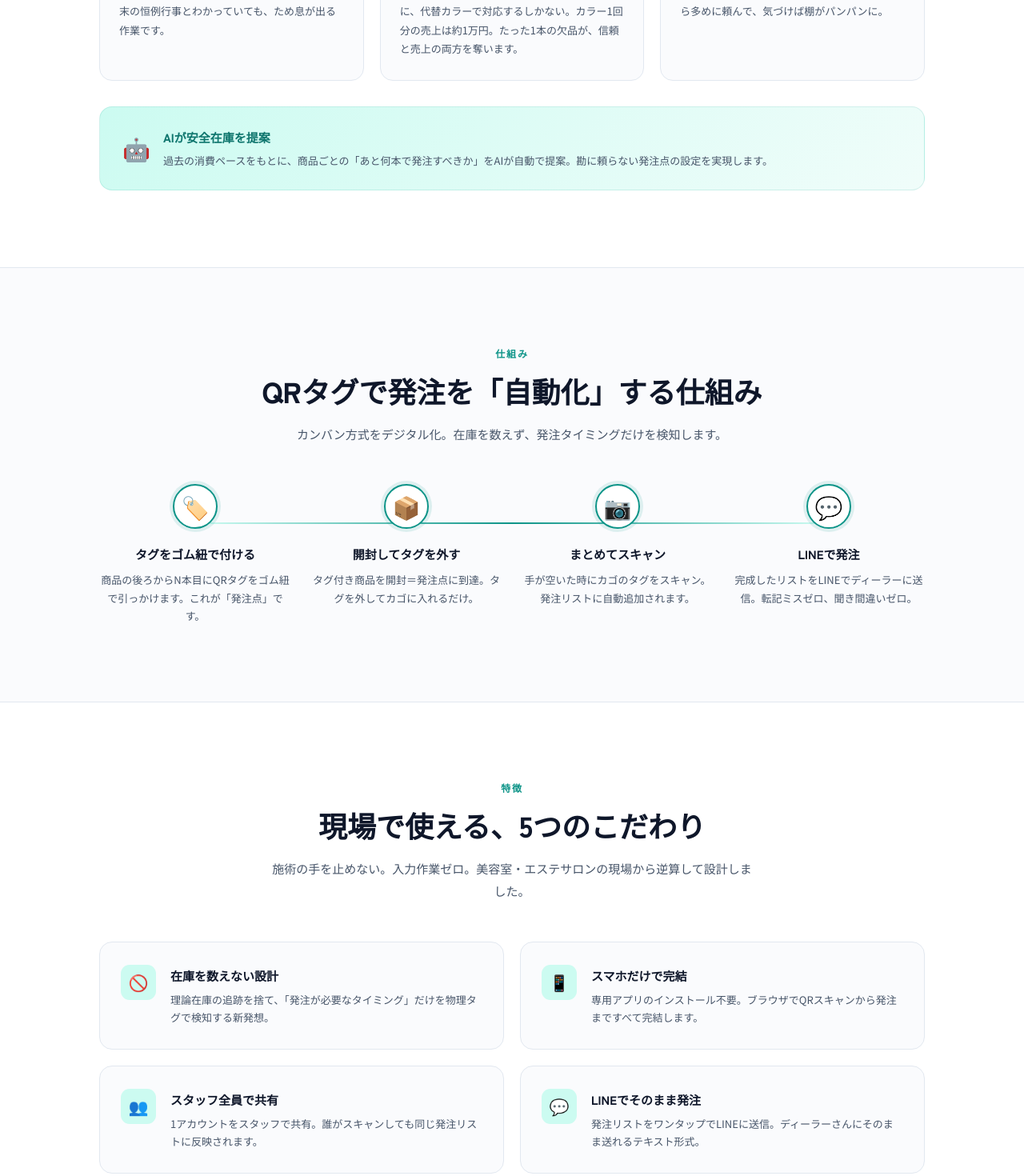
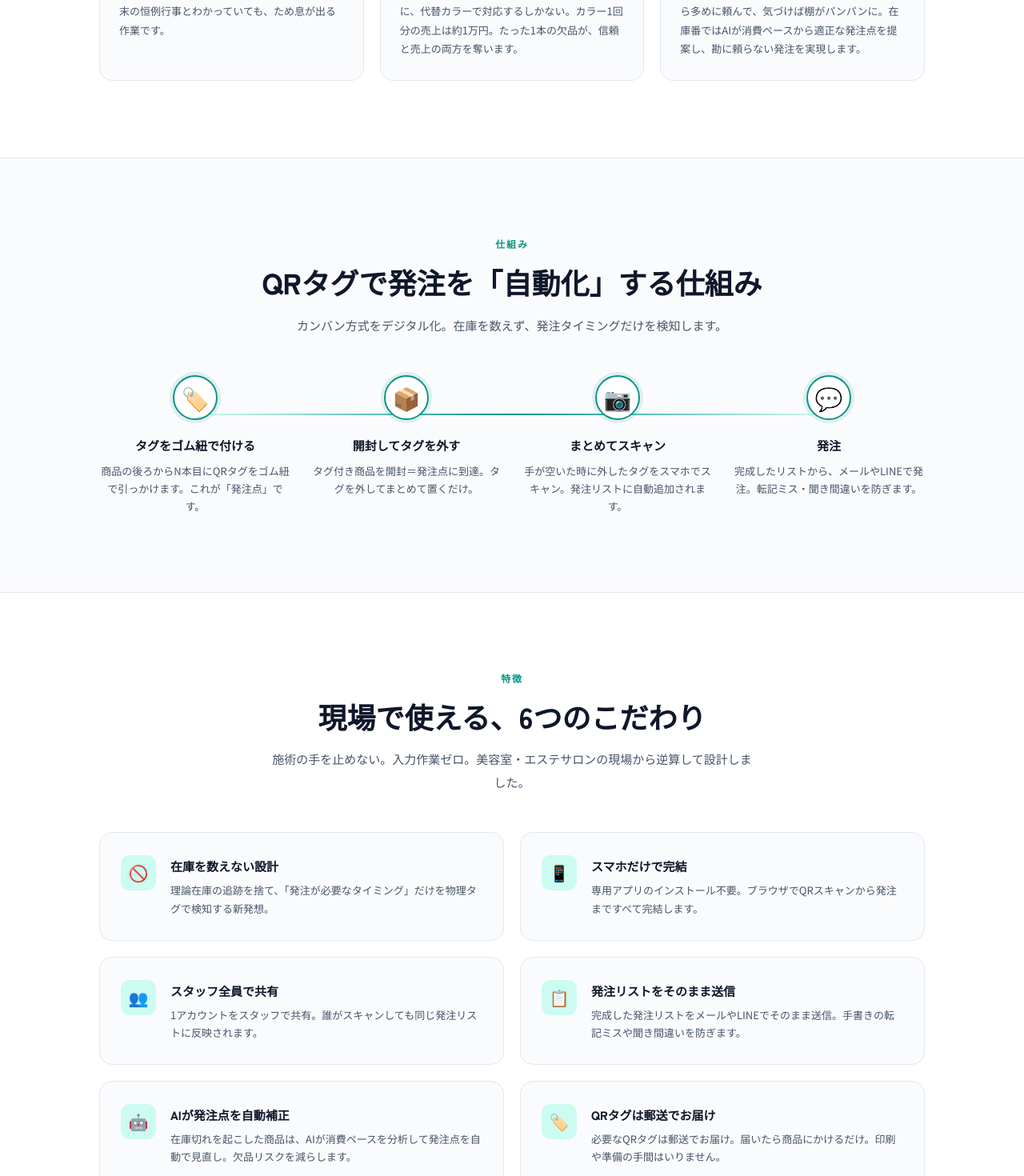
Before and after one commit to jsksrank/qr-order-demo, a Next.js app: page / in a window 1280 px wide. Shown: the part 1180-2650 px from the top of the page at 80% size. Built offline with nearby package versions, Linux system fonts and the light colour scheme.

Commit message:
Update LandingPage.jsx

```diff
--- a/components/LandingPage.jsx
+++ b/components/LandingPage.jsx
@@ -142,7 +142,7 @@ export default function LandingPage() {
             </div>
             <div className="hero-float-tag">
               <span className="tag-icon">🏷️</span>
-              <span className="tag-text">ゴム紐でチューブに引っかけるだけ！</span>
+              <span className="tag-text">タグを商品にかけるだけ！</span>
             </div>
           </div>
         </div>
@@ -160,7 +160,7 @@ export default function LandingPage() {
             {[
               { icon: "🌙", title: "深夜の棚卸し地獄", desc: "閉店後に100〜200種類のカラー剤を数える。月末の恒例行事とわかっていても、ため息が出る作業です。" },
               { icon: "⚠️", title: "欠品で施術できない", desc: "「あの色、もうなかった…」お客様を目の前に、代替カラーで対応するしかない。カラー1回分の売上は約1万円。たった1本の欠品が、信頼と売上の両方を奪います。" },
-              { icon: "💸", title: "発注の伝達ミス・過剰在庫", desc: "口頭やメモでの発注連絡で漏れが発生。不安から多めに頼んで、気づけば棚がパンパンに。" },
+              { icon: "💸", title: "発注の伝達ミス・過剰在庫", desc: "口頭やメモでの発注連絡で漏れが発生。不安から多めに頼んで、気づけば棚がパンパンに。在庫番ではAIが消費ペースから適正な発注点を提案し、勘に頼らない発注を実現します。" },
             ].map((p, i) => (
               <div className="pain-card anim" key={i} style={{ transitionDelay: `${i * 0.1}s` }}>
                 <div className="pain-icon">{p.icon}</div>
@@ -168,13 +168,6 @@ export default function LandingPage() {
                 <p>{p.desc}</p>
               </div>
             ))}
-          </div>
-          <div className="pain-ai-callout anim">
-            <div className="pain-ai-icon">🤖</div>
-            <div className="pain-ai-text">
-              <strong>AIが安全在庫を提案</strong>
-              <span>過去の消費ペースをもとに、商品ごとの「あと何本で発注すべきか」をAIが自動で提案。勘に頼らない発注点の設定を実現します。</span>
-            </div>
           </div>
         </div>
       </section>
@@ -190,9 +183,9 @@ export default function LandingPage() {
           <div className="how-steps">
             {[
               { icon: "🏷️", title: "タグをゴム紐で付ける", desc: "商品の後ろからN本目にQRタグをゴム紐で引っかけます。これが「発注点」です。" },
-              { icon: "📦", title: "開封してタグを外す", desc: "タグ付き商品を開封＝発注点に到達。タグを外してカゴに入れるだけ。" },
-              { icon: "📷", title: "まとめてスキャン", desc: "手が空いた時にカゴのタグをスキャン。発注リストに自動追加されます。" },
-              { icon: "💬", title: "LINEで発注", desc: "完成したリストをLINEでディーラーに送信。転記ミスゼロ、聞き間違いゼロ。" },
+              { icon: "📦", title: "開封してタグを外す", desc: "タグ付き商品を開封＝発注点に到達。タグを外してまとめて置くだけ。" },
+              { icon: "📷", title: "まとめてスキャン", desc: "手が空いた時に外したタグをスマホでスキャン。発注リストに自動追加されます。" },
+              { icon: "💬", title: "発注", desc: "完成したリストから、メールやLINEで発注。転記ミス・聞き間違いを防ぎます。" },
             ].map((s, i) => (
               <div className="how-step anim" key={i} style={{ transitionDelay: `${i * 0.1}s` }}>
                 <div className="step-number">{s.icon}</div>
@@ -209,7 +202,7 @@ export default function LandingPage() {
         <div className="container">
           <div className="features-header anim">
             <span className="section-label">特徴</span>
-            <h2 className="section-title">現場で使える、5つのこだわり</h2>
+            <h2 className="section-title">現場で使える、6つのこだわり</h2>
             <p className="section-desc">施術の手を止めない。入力作業ゼロ。美容室・エステサロンの現場から逆算して設計しました。</p>
           </div>
           <div className="features-grid">
@@ -217,8 +210,9 @@ export default function LandingPage() {
               { icon: "🚫", title: "在庫を数えない設計", desc: "理論在庫の追跡を捨て、「発注が必要なタイミング」だけを物理タグで検知する新発想。" },
               { icon: "📱", title: "スマホだけで完結", desc: "専用アプリのインストール不要。ブラウザでQRスキャンから発注まですべて完結します。" },
               { icon: "👥", title: "スタッフ全員で共有", desc: "1アカウントをスタッフで共有。誰がスキャンしても同じ発注リストに反映されます。" },
-              { icon: "💬", title: "LINEでそのまま発注", desc: "発注リストをワンタップでLINEに送信。ディーラーさんにそのまま送れるテキスト形式。" },
-              { icon: "🏷️", title: "耐水QRタグをお届け", desc: "耐水性のユポ紙製QRタグをゴム紐付きで郵送。届いたら商品に引っかけるだけですぐ使えます。" },
+              { icon: "📋", title: "発注リストをそのまま送信", desc: "完成した発注リストをメールやLINEでそのまま送信。手書きの転記ミスや聞き間違いを防ぎます。" },
+              { icon: "🤖", title: "AIが発注点を自動補正", desc: "在庫切れを起こした商品は、AIが消費ペースを分析して発注点を自動で見直し。欠品リスクを減らします。" },
+              { icon: "🏷️", title: "QRタグは郵送でお届け", desc: "必要なQRタグは郵送でお届け。届いたら商品にかけるだけ。印刷や準備の手間はいりません。" },
             ].map((f, i) => (
               <div className="feature-card anim" key={i} style={{ transitionDelay: `${(i % 2) * 0.1}s` }}>
                 <div className="feature-icon">{f.icon}</div>
```
